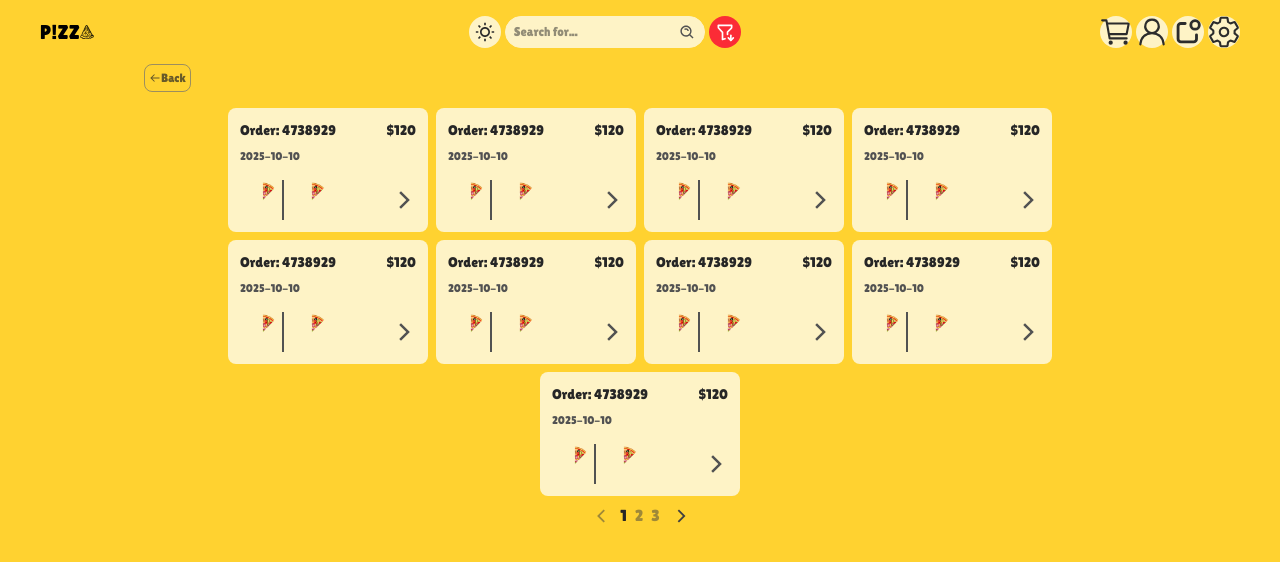
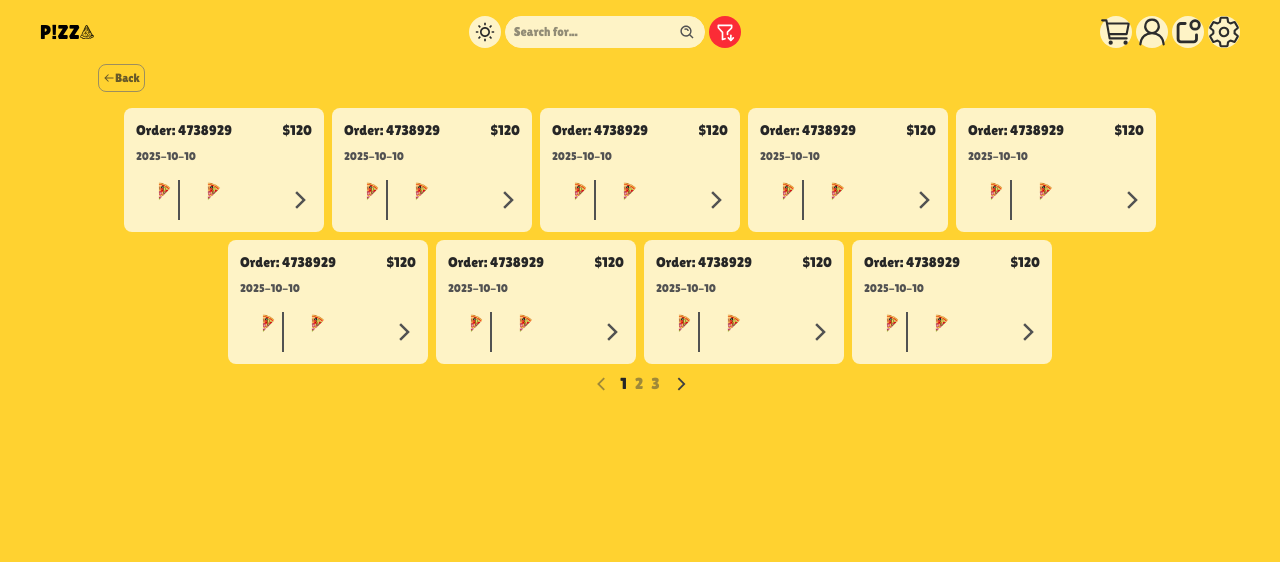
Before and after one commit to mahdibaderloo/fastfood, a React (Vite) app: page /orders in a window 1280 px wide. Shown: the top 562 px of the page. Built offline with nearby package versions, Linux system fonts and the light colour scheme; data requests are answered from the project's data file.

Commit message:
responsive Orderss (desktop size)

```diff
--- a/src/pages/Orders.tsx
+++ b/src/pages/Orders.tsx
@@ -12,7 +12,7 @@ function Orders() {
         showBackButton={true}
         classP="text-4xl dark:text-amber-300"
       />
-      <main className="overflow-y-scroll lg:overflow-hidden lg:w-[80%] lg:mx-auto p-4 pt-20 lg:pt-16 min-h-screen">
+      <main className="overflow-y-scroll lg:overflow-hidden lg:w-[80%] xl:w-[1100px] lg:mx-auto p-4 xl:px-2 pt-20 lg:pt-16 min-h-screen">
         <BackButton />
         <ul className="flex flex-col lg:flex-row lg:justify-center lg:flex-wrap gap-1 sm:gap-2 sm:w-90 lg:w-full lg:mt-4 sm:mx-auto lg:overflow-y-auto">
           <OrderItem />
```
